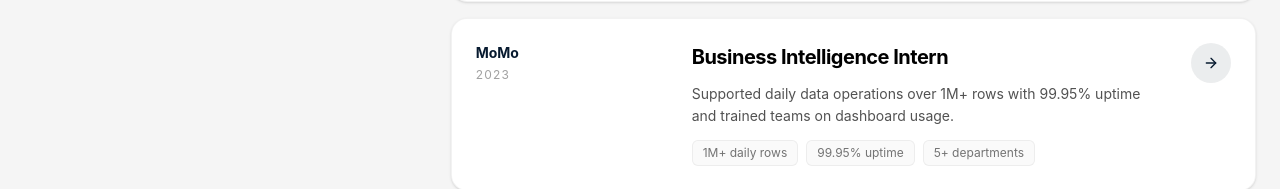
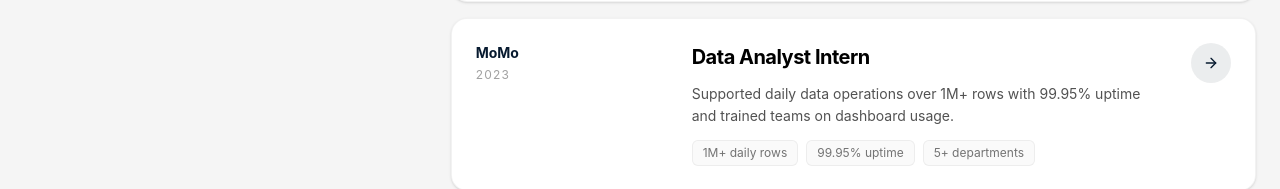
Before and after one commit to Finn043/tin-luong-portfolio, a React (Vite) app: page / in a window 1280 px wide. Shown: the part 1895-2084 px from the top of the page. Built offline with nearby package versions, Linux system fonts and the light colour scheme.

Commit message:
Correct MoMo role title

```diff
--- a/src/App.tsx
+++ b/src/App.tsx
@@ -339,7 +339,7 @@ export default function PremiumPortfolio() {
               },
               {
                 company: 'MoMo',
-                role: 'Business Intelligence Intern',
+                role: 'Data Analyst Intern',
                 period: '2023',
                 result: 'Supported daily data operations over 1M+ rows with 99.95% uptime and trained teams on dashboard usage.',
                 details: ['1M+ daily rows', '99.95% uptime', '5+ departments'],
```
Also changed, not shown: 2 other files (tests, documents, lock files or other folders).
